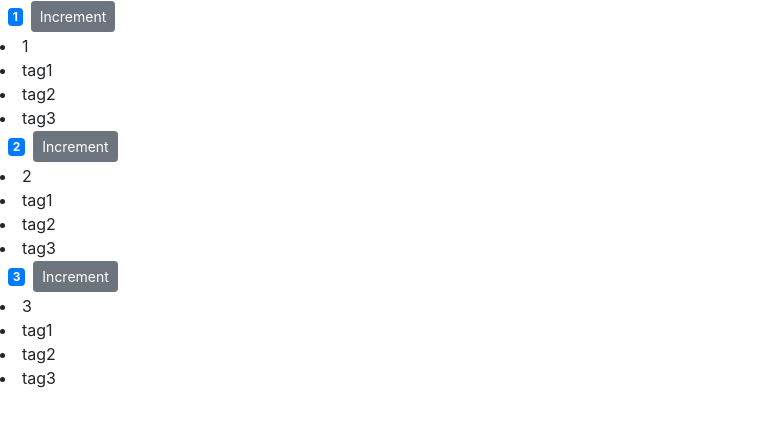
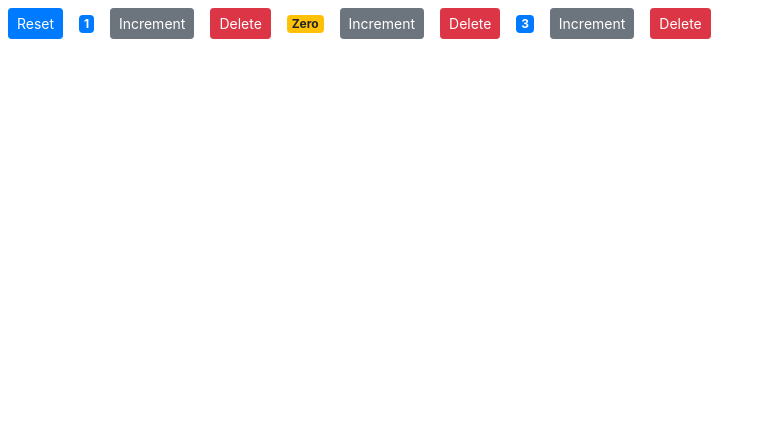
Before and after one commit to Vaibhav-Dhiman/ReactMoshTut, a React (Create React App) app: page / in a window 1280 px wide. Shown: the top 426 px of the page, without its empty margins (0-774 px from the left). Built offline with nearby package versions, Linux system fonts and the light colour scheme.

Commit message:
counter add need to check

```diff
--- a/src/components/counter.jsx
+++ b/src/components/counter.jsx
@@ -2,42 +2,44 @@
 
 
 class counter extends React.Component {
-    state = {
-        value: this.props.value,
-        tags: ['tag1', 'tag2', 'tag3']
-    };
+    // state = {
+    //     value: this.props.counter.value,
+    //     tags: ['tag1', 'tag2', 'tag3']
+    // };
 
 
-    // use arrow function as blow to not get error of state not defined or bind onclick with this keyword if not using arrow function. as
-    // {this.updateCount.bind(this)}
-    updateCount = () => {
-        this.setState({ value: this.state.value + 1 })
-        //console.log(this.state.count);
-    }
+    // // use arrow function as blow to not get error of state not defined or bind onclick with this keyword if not using arrow function. as
+    // // {this.updateCount.bind(this)}
+    // updateCount = () => {
+    //     this.setState({ value: this.state.value + 1 })
+    //     //console.log(this.state.count);
+    // }
 
-    render() {
-        console.log('props', this.props);
+     render() {
+     //   console.log('props', this.props);
 
         return (
             <Fragment>
             <span className={this.getBadgeClasses()}>{this.formatCount()}</span>
-            <button className="btn btn-secondary btn-sm" onClick={this.updateCount}>Increment</button>
-                 <li>{this.state.value}</li>
-              {this.state.tags.map(tag => <li key={tag}>{tag}</li>)}
+            <button className="btn btn-secondary btn-sm m-2" onClick={this.props.onIncrement(this.props.counter)}>Increment</button>
+            <button className="btn btn-danger btn-sm m-2" onClick={() => this.props.onDelete(this.props.counter.id)}>Delete</button>
+
+                 {/* <li>{this.state.value}</li>
+              {this.state.tags.map(tag => <li key={tag}>{tag}</li>)} */}
             </Fragment>
         );
     }
 
     getBadgeClasses() {
         let classes = "badge m-2 badge-";
-        classes += this.state.count === 0 ? "warning": "primary"
+        classes += this.props.counter.value === 0 ? "warning": "primary"
         return classes;
     }
 
 
 
     formatCount() {
-        const { value } = this.state;
+        const { value } = this.props.counter;
         return value === 0 ? 'Zero' : value;
     }
 }
--- a/src/components/counters.jsx
+++ b/src/components/counters.jsx
@@ -5,16 +5,50 @@
     state = {
         counters : [
             { id: 1, value: 1 },
-            { id: 2, value: 2 },
+            { id: 2, value: 0 },
             { id: 3, value: 3 },
         ]
      };
 
+     handleDelete = (counterId) => {
+        const counters = this.state.counters.filter(c => c.id !== counterId);
+        this.setState({ counters });
+
+    };
+
+    handleReset = () => {
+
+        const counters =this.state.counters.map(c => {
+            c.value = 0;
+            return c;
+        });
+        this.setState({ counters })
+    };
+
+    handleIncrement = counter => {
+        console.log(counter);
+        // const counters = [...this.state.counters];
+        // const index = counters.indexOf(counter);
+        // counters[index] = {...counter};
+        // counters[index].value++;
+        // this.setState({ counters });
+    };
+
     render() {
         return (
             <div>
+                <button onClick={this.handleReset}
+                className="btn btn-primary btn-sm m-2">
+                    Reset
+                    </button>
               {this.state.counters.map(counter =>
-                 <Counter key={counter.id} value={counter.value} selected = {true}/>)}
+                 <Counter
+                 key={counter.id}
+                 onDelete={()=> this.handleDelete(counter.id)}
+                 onIncrement = {this.handleIncrement}
+                 //onDelete={this.handleDelete}
+                 counter = {counter}
+                 />)}
             </div>
          );
     }
```
